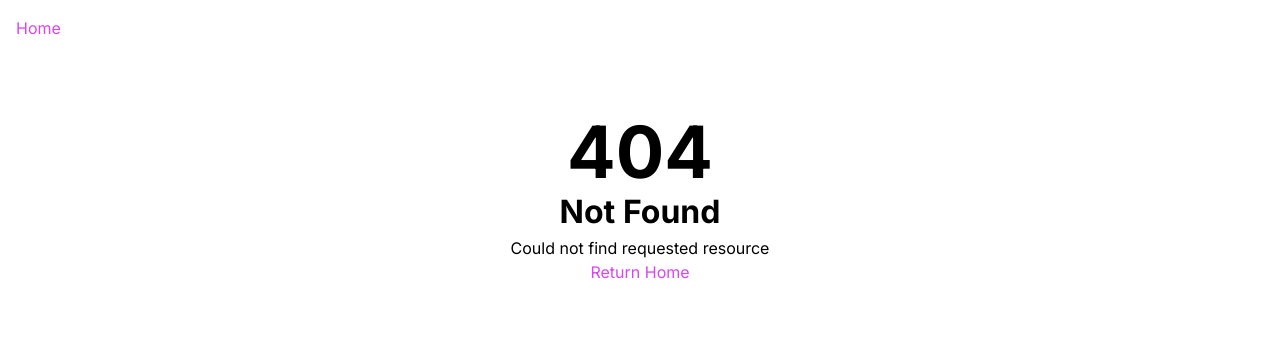
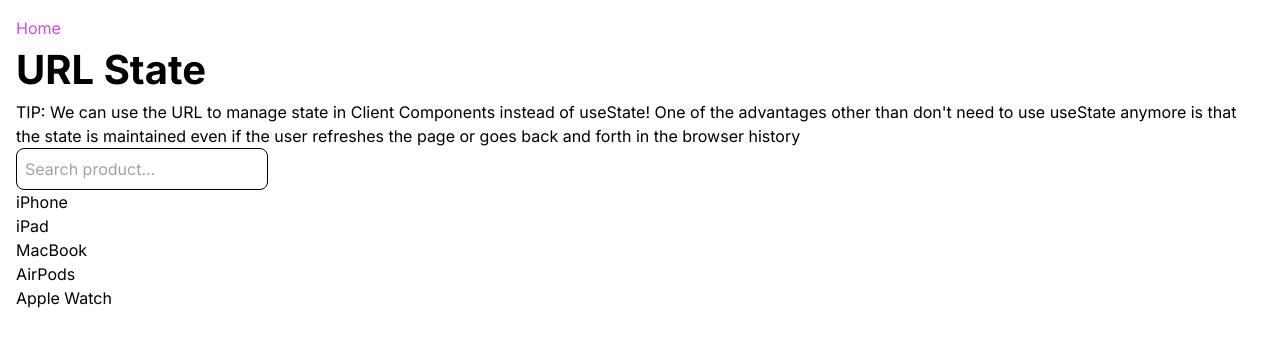
Before and after one commit to emanuelefavero/nextjs-app-router, a Next.js app: page /url-state in a window 1280 px wide. Before the commit this address had no page. Shown: the top 346 px of the page. Built offline with nearby package versions, Linux system fonts and the light colour scheme.

Commit message:
add url-state

```diff
--- a/app/page.tsx
+++ b/app/page.tsx
@@ -28,6 +28,9 @@ export default async function Home() {
         </li>
         <li>
           <Link href='/template-file'>Template File</Link>
+        </li>
+        <li>
+          <Link href='/url-state'>URL State</Link>
         </li>
         <li>
           <Link href='/about'>About</Link>
--- /dev/null
+++ b/app/url-state/page.tsx
@@ -0,0 +1,56 @@
+'use client'
+
+import { useSearchParams, useRouter, usePathname } from 'next/navigation'
+
+const PRODUCTS = ['iPhone', 'iPad', 'MacBook', 'AirPods', 'Apple Watch']
+
+export default function Page() {
+  const router = useRouter()
+  const pathname = usePathname()
+  const searchParams = useSearchParams()
+
+  // Get the search parameter from the URL
+  const search = searchParams.get('search') || ''
+
+  const filteredProducts = PRODUCTS.filter((product) => {
+    return product.toLowerCase().includes(search.toLowerCase())
+  })
+
+  return (
+    <>
+      <h1>URL State</h1>
+
+      <p>
+        TIP: We can use the URL to manage state in Client Components instead of
+        useState! One of the advantages other than don&apos;t need to use
+        useState anymore is that the state is maintained even if the user
+        refreshes the page or goes back and forth in the browser history
+      </p>
+
+      {/* SEARCH INPUT */}
+      <input
+        id='search'
+        type='search'
+        placeholder='Search product...'
+        value={search}
+        onChange={(e) => {
+          // if search is empty, remove search param from url
+          e.target.value === ''
+            ? router.push(pathname)
+            : router.replace(`${pathname}?search=${e.target.value}`)
+        }}
+      />
+
+      {/* PRODUCTS */}
+      {filteredProducts.length > 0 ? (
+        <ul>
+          {filteredProducts.map((product) => (
+            <li key={product}>{product}</li>
+          ))}
+        </ul>
+      ) : (
+        <p>No products found</p>
+      )}
+    </>
+  )
+}
```
